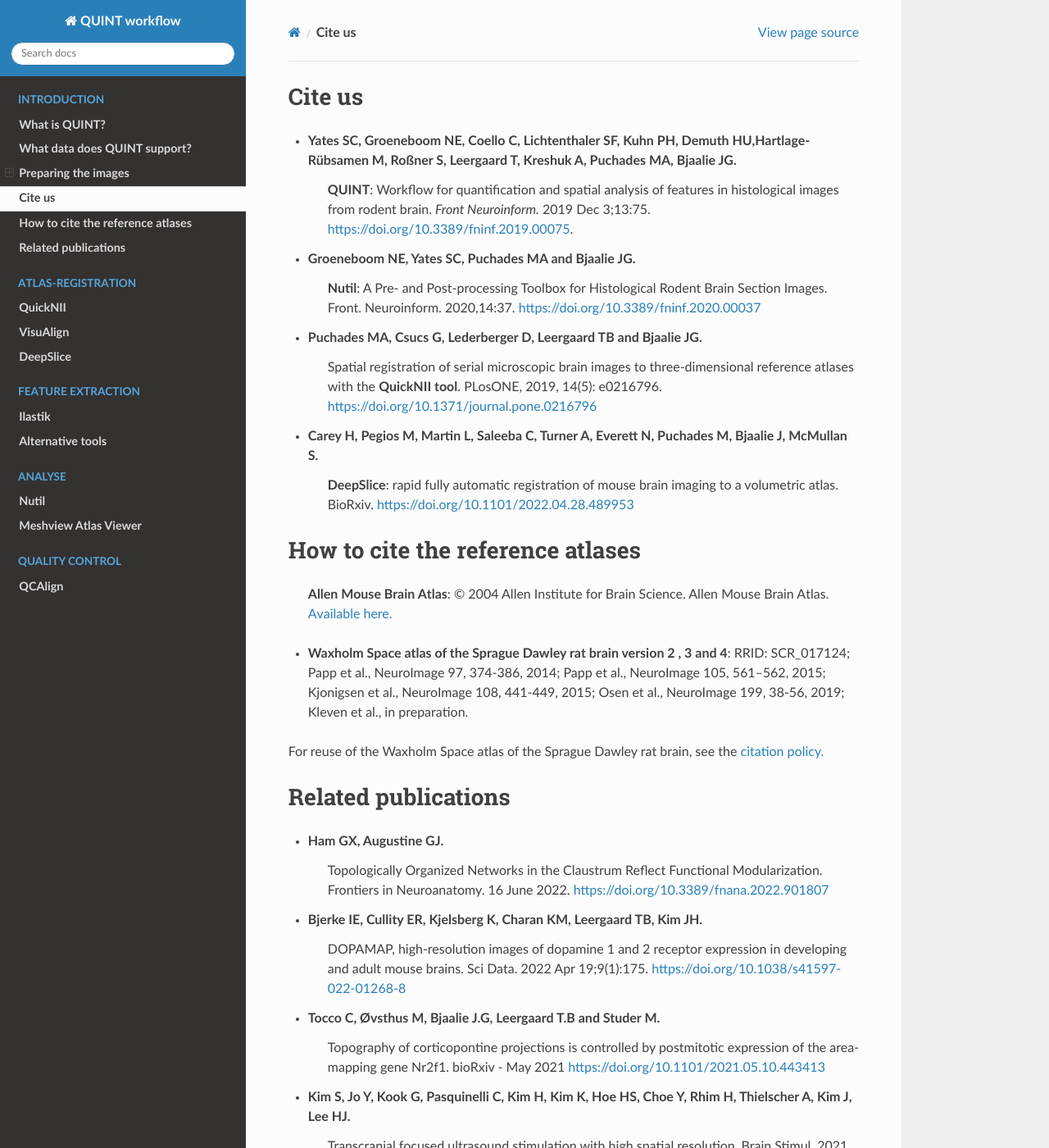
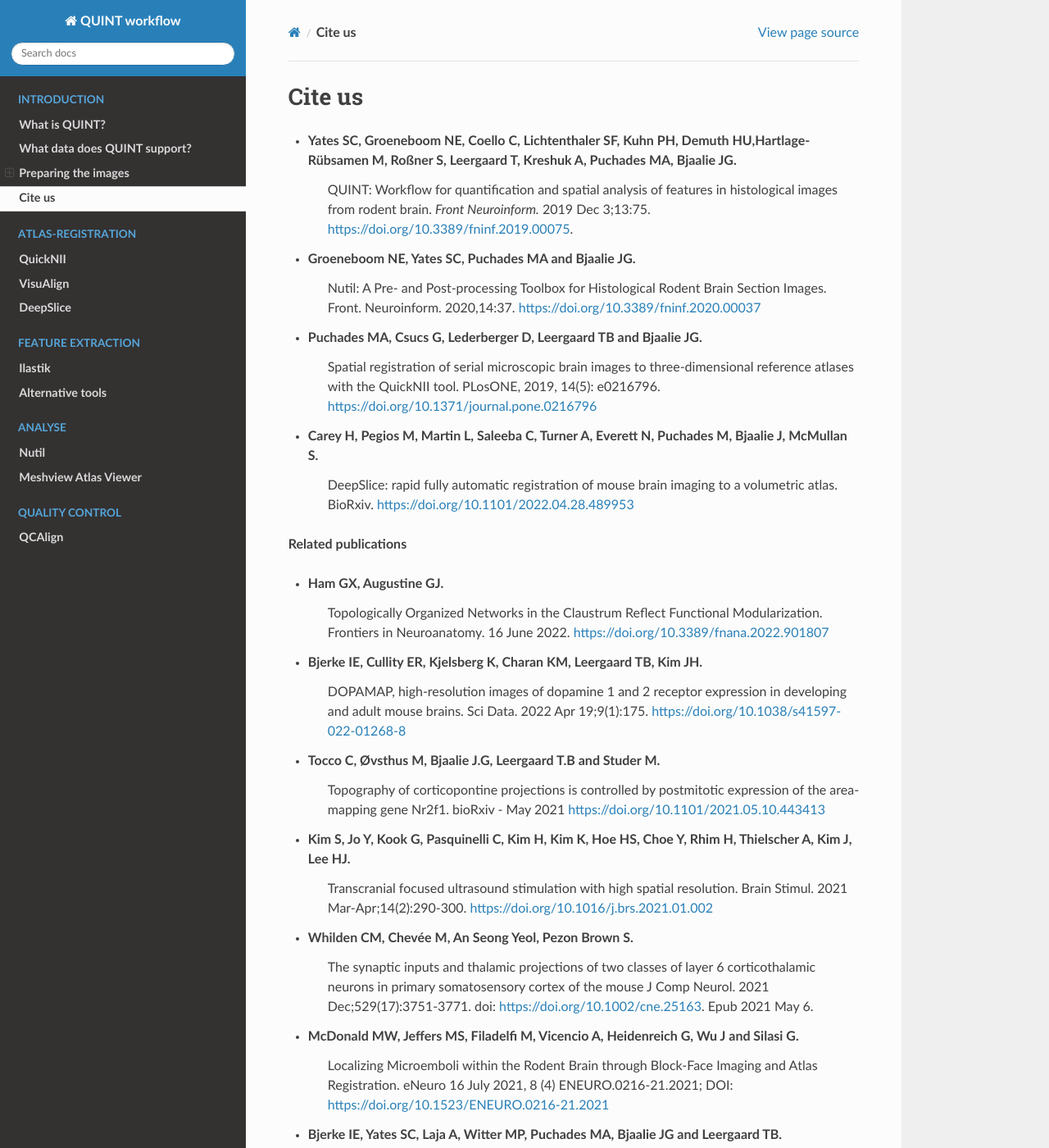
Before and after one commit to Neural-Systems-at-UIO/QUINT_workflow, a Sphinx documentation site: the page built from docs/Publications.rst, in a window 1280 px wide and 1400 px high. Shown: the whole window at 82% size. Built offline with Sphinx 7.4.7 and the Read the Docs theme 2.0.0, drawn with Linux system fonts in a browser that asks for light colours.

Commit message:
Update Publications.rst

```diff
--- a/docs/Publications.rst
+++ b/docs/Publications.rst
@@ -2,34 +2,24 @@
 --------------------------
 
 * Yates SC, Groeneboom NE, Coello C, Lichtenthaler SF, Kuhn PH, Demuth HU,Hartlage-Rübsamen M, Roßner S, Leergaard T, Kreshuk A, Puchades MA, Bjaalie JG.
-   **QUINT**: Workflow for quantification and spatial
+   QUINT: Workflow for quantification and spatial
    analysis of features in histological images from rodent brain. *Front
    Neuroinform.* 2019 Dec 3;13:75. https://doi.org/10.3389/fninf.2019.00075.
 
 * Groeneboom NE, Yates SC, Puchades MA and Bjaalie JG.
-   **Nutil**: A Pre- and Post-processing Toolbox for Histological Rodent Brain
+   Nutil: A Pre- and Post-processing Toolbox for Histological Rodent Brain
    Section Images. Front. Neuroinform. 2020,14:37. https://doi.org/10.3389/fninf.2020.00037
 
 * Puchades MA, Csucs G, Lederberger D, Leergaard TB and Bjaalie JG.
    Spatial registration of serial microscopic brain images to
-   three-dimensional reference atlases with the **QuickNII tool**. PLosONE,
+   three-dimensional reference atlases with the QuickNII tool. PLosONE,
    2019, 14(5): e0216796. https://doi.org/10.1371/journal.pone.0216796
 
 * Carey H, Pegios M, Martin L, Saleeba C, Turner A, Everett N, Puchades M, Bjaalie J, McMullan S.
-   **DeepSlice**: rapid fully automatic registration of mouse brain imaging to a volumetric atlas. BioRxiv. https://doi.org/10.1101/2022.04.28.489953
-
-**How to cite the reference atlases**
---------------------------------------
-
- **Allen Mouse Brain Atlas**: © 2004 Allen Institute for Brain Science. Allen Mouse Brain Atlas. `Available here. <http://download.alleninstitute.org/informatics-archive/current-release/mouse_ccf/annotation/>`_
-
-* **Waxholm Space atlas of the Sprague Dawley rat brain version 2 , 3 and 4**: RRID: SCR_017124; Papp et al., NeuroImage 97, 374-386, 2014; Papp et al., NeuroImage 105, 561–562, 2015; Kjonigsen et al., NeuroImage 108, 441-449, 2015; Osen et al., NeuroImage 199, 38-56, 2019; Kleven et al., in preparation.
-
-For reuse of the Waxholm Space atlas of the Sprague Dawley rat brain, see the `citation policy. <https://www.nitrc.org/citation/?group_id=1081>`_
-
+   DeepSlice: rapid fully automatic registration of mouse brain imaging to a volumetric atlas. BioRxiv. https://doi.org/10.1101/2022.04.28.489953
 
 **Related publications**
---------------------------
+
 
 * Ham GX, Augustine GJ.
    Topologically Organized Networks in the Claustrum Reflect Functional Modularization. Frontiers in Neuroanatomy. 16 June 2022.
```
